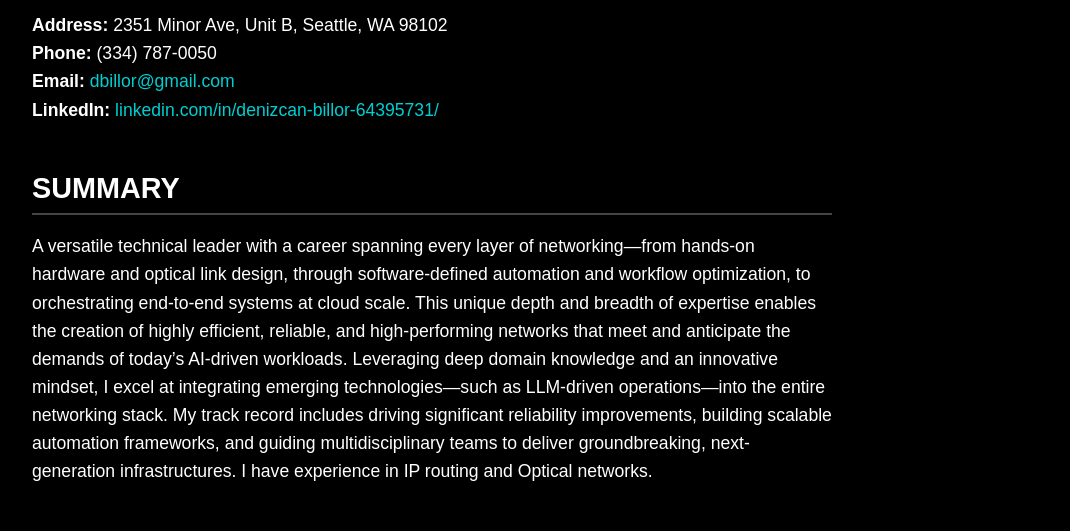
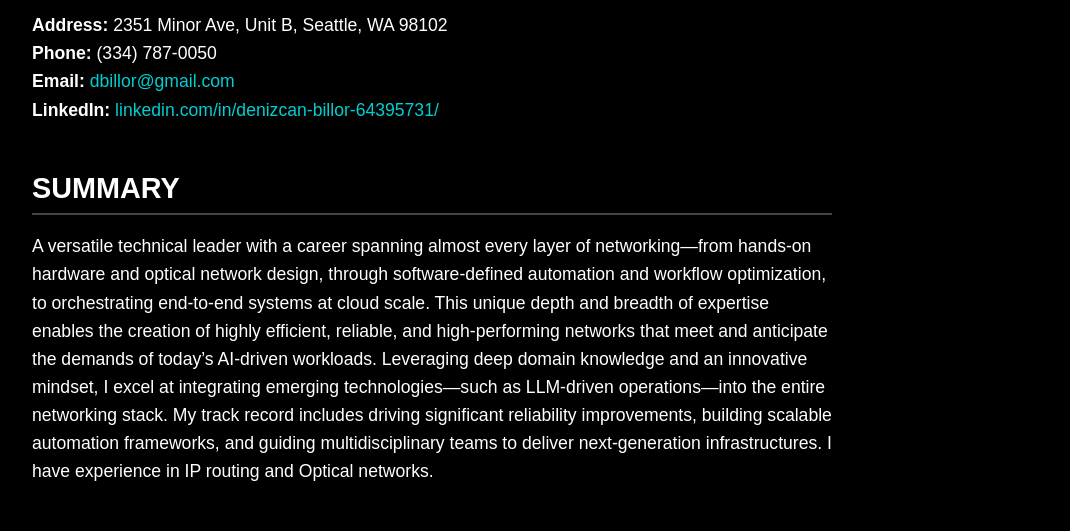
Before and after one commit to dbillor/dbillor.github.io, a plain HTML site: page resume.html in a window 1280 px wide. Shown: the part 233-764 px from the top of the page, without its empty margins (208-1278 px from the left). Drawn offline with Linux system fonts and the light colour scheme.

Commit message:
Update resume.html

```diff
--- a/resume.html
+++ b/resume.html
@@ -27,7 +27,7 @@
     </p>
 
     <h2>SUMMARY</h2>
-    <p>A versatile technical leader with a career spanning every layer of networking—from hands-on hardware and optical link design, through software-defined automation and workflow optimization, to orchestrating end-to-end systems at cloud scale. This unique depth and breadth of expertise enables the creation of highly efficient, reliable, and high-performing networks that meet and anticipate the demands of today’s AI-driven workloads. Leveraging deep domain knowledge and an innovative mindset, I excel at integrating emerging technologies—such as LLM-driven operations—into the entire networking stack. My track record includes driving significant reliability improvements, building scalable automation frameworks, and guiding multidisciplinary teams to deliver groundbreaking, next-generation infrastructures. I have experience in IP routing and Optical networks.</p>
+    <p>A versatile technical leader with a career spanning almost every layer of networking—from hands-on hardware and optical network design, through software-defined automation and workflow optimization, to orchestrating end-to-end systems at cloud scale. This unique depth and breadth of expertise enables the creation of highly efficient, reliable, and high-performing networks that meet and anticipate the demands of today’s AI-driven workloads. Leveraging deep domain knowledge and an innovative mindset, I excel at integrating emerging technologies—such as LLM-driven operations—into the entire networking stack. My track record includes driving significant reliability improvements, building scalable automation frameworks, and guiding multidisciplinary teams to deliver  next-generation infrastructures. I have experience in IP routing and Optical networks.</p>
 
     <h2>CORE COMPETENCIES</h2>
     <ul>
```
